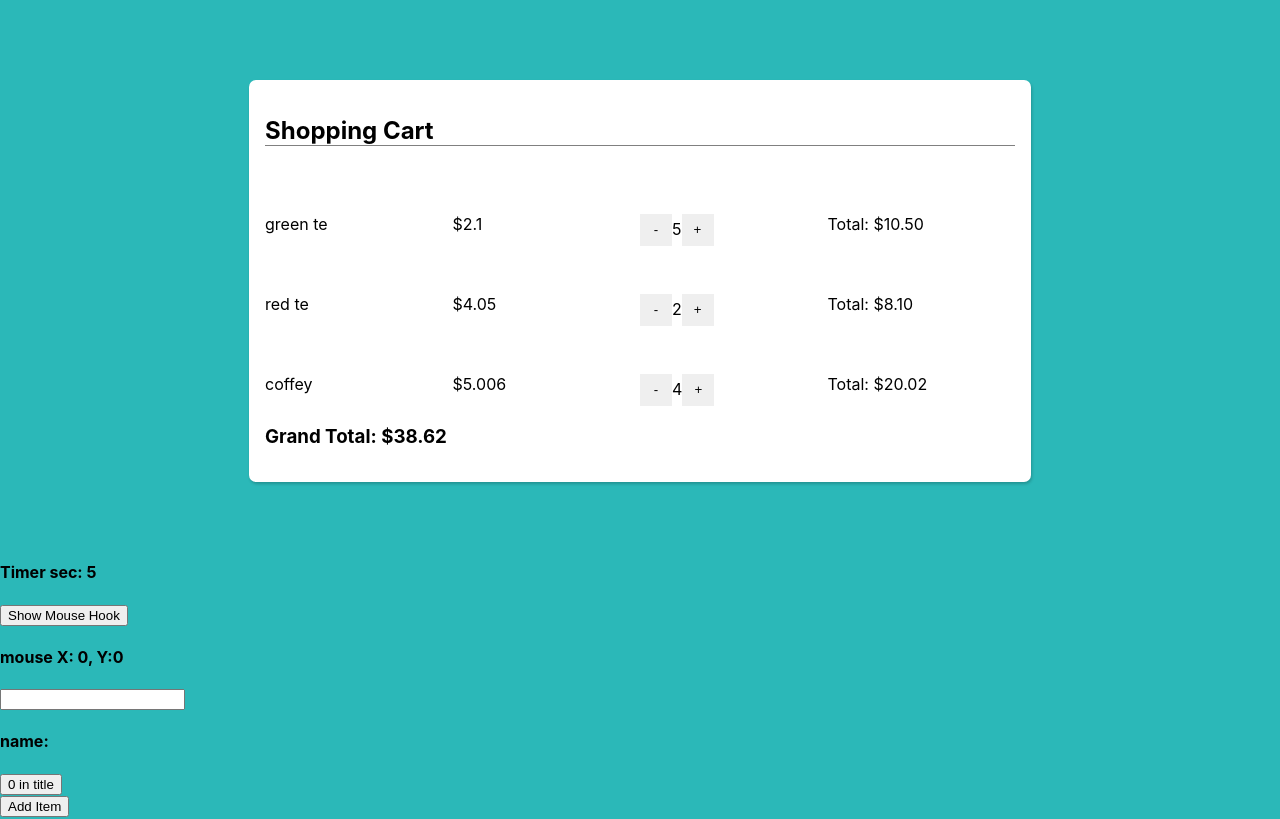
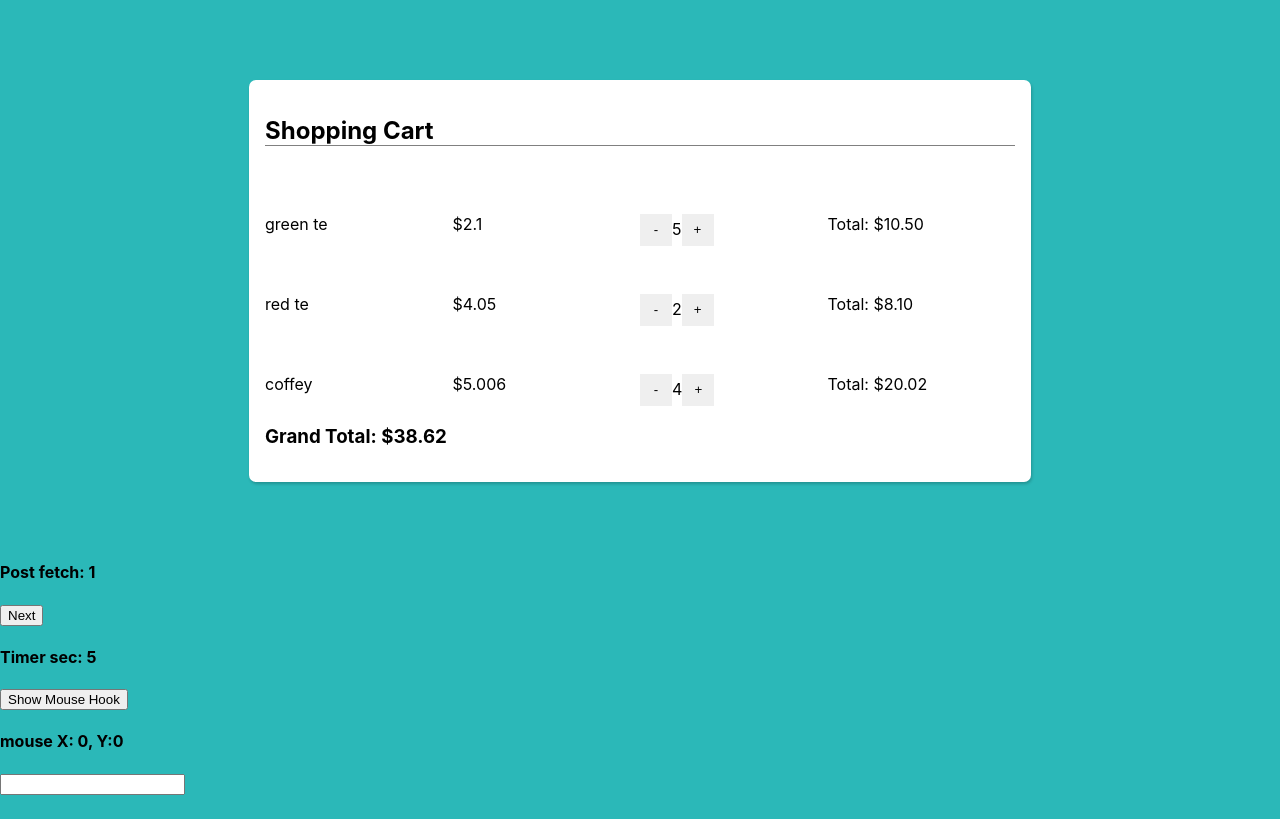
Before and after one commit to alexbryw/react-hooks-prop-types, a React (Create React App) app: page / in a window 1280 px wide. Shown: the top 819 px of the page. Built offline with nearby package versions, Linux system fonts and the light colour scheme; no server answers.

Commit message:
Added working DataFetch component.

```diff
--- a/package.json
+++ b/package.json
@@ -6,6 +6,7 @@
     "@testing-library/jest-dom": "^4.2.4",
     "@testing-library/react": "^9.5.0",
     "@testing-library/user-event": "^7.2.1",
+    "axios": "^0.19.2",
     "react": "^16.13.1",
     "react-dom": "^16.13.1",
     "react-scripts": "3.4.1"
--- a/src/App.js
+++ b/src/App.js
@@ -9,6 +9,7 @@ import ItemList from './components/ItemList';
 import TitleCount from './components/TitleCount';
 import ShowMouseHook from './components/ShowMouseHook';
 import TimerHook from './components/TimerHook';
+import DataFetch from './components/DataFetch';
 // import './App.css';
 
 const items = [
@@ -21,6 +22,7 @@ function App() {
   return (
     <>
       <Cart initialItems={items}/>
+      <DataFetch />
       <TimerHook />
       <ShowMouseHook />
       <TitleCount/>
--- /dev/null
+++ b/src/components/DataFetch.jsx
@@ -0,0 +1,29 @@
+import React, {useState, useEffect} from 'react'
+const axios = require('axios').default
+
+export default function DataFetch(){
+    const urlPosts = "https://jsonplaceholder.typicode.com/posts/"
+    const [post, setPost] = useState({})
+    const [currentPost, setCurrentPost] = useState(1)
+
+    useEffect(()=>{
+        const getPosts = async() => {
+            try {
+                const response = await axios.get(urlPosts + currentPost)
+                console.log(response)
+                setPost(response.data)
+            } catch (error) {
+                console.log(error)
+            }
+        }
+        getPosts()
+    },[currentPost])
+
+    return(
+        <div>
+            <h4>Post fetch: {currentPost}</h4>
+            <button onClick={() => {setCurrentPost(currentPost + 1)}}>Next</button>
+            {post ? <h4>{post.title}</h4> : undefined}
+        </div>
+    )
+}
```
Also changed, not shown: 1 other file (tests, documents, lock files or other folders).
